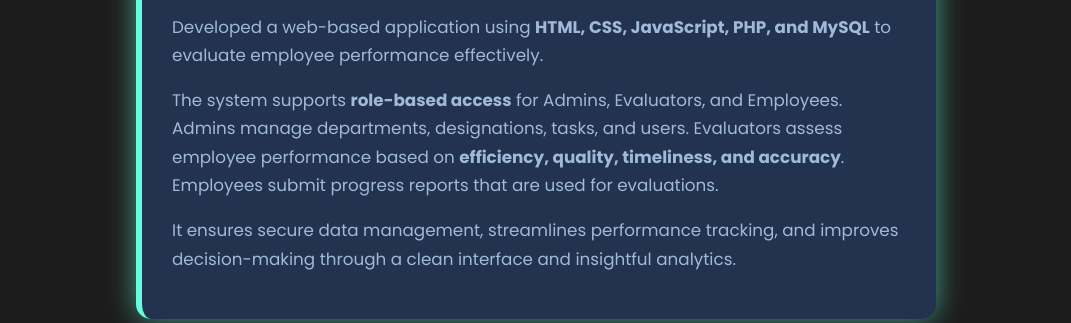
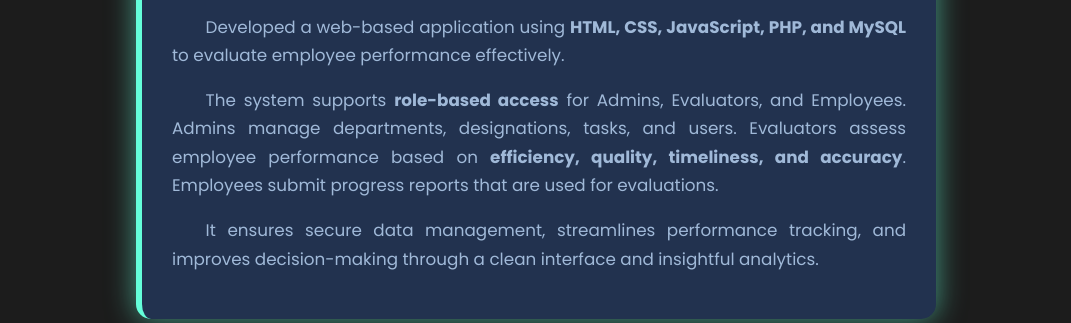
Before and after one commit to Naveen1739/Naveen---Portfolio, a plain HTML site: page index.html in a window 1280 px wide. Shown: the part 3135-3458 px from the top of the page, without its empty margins (104-1175 px from the left). Drawn offline with Linux system fonts and the light colour scheme.

Commit message:
Added Text Align Justify

```diff
--- a/index.html
+++ b/index.html
@@ -65,7 +65,7 @@
     <div class="about-container">
       <div class="about-content about-box">
         <h2>About Me</h2>
-        <p>
+        <p class="align">
           Hello! I'm <strong>Naveen R</strong>, a passionate and dedicated Software Developer
           currently pursuing a B.Sc. in Information Technology. I enjoy building
           responsive, animated, and efficient web applications with modern technologies.
@@ -165,17 +165,17 @@
     <div class="services-grid">
       <div class="service-box">
         <h3>Employee Performance Evaluation System</h3>
-        <p>
+        <p class="indented">
           Developed a web-based application using <strong>HTML, CSS, JavaScript, PHP, and MySQL</strong> to evaluate
           employee performance effectively.
         </p>
-        <p>
+        <p class="indented">
           The system supports <strong>role-based access</strong> for Admins, Evaluators, and Employees. Admins manage
           departments, designations, tasks, and users. Evaluators assess employee performance based on
           <strong>efficiency, quality, timeliness, and accuracy</strong>. Employees submit progress reports that are
           used for evaluations.
         </p>
-        <p>
+        <p class="indented">
           It ensures secure data management, streamlines performance tracking, and improves decision-making through a
           clean interface and insightful analytics.
         </p>
--- a/style.css
+++ b/style.css
@@ -424,6 +424,11 @@ body {
   font-size: 18px;
   line-height: 1.8;
   color: #d3d3d3;
+  text-align: justify;
+}
+
+.about-content  .align{
+  text-indent: 2em;
 }
 
 /* Profile image styles */
@@ -799,6 +804,11 @@ body {
   font-size: 1.05rem;
   line-height: 1.7;
   margin-bottom: 1rem;
+  text-align: justify;
+}
+
+.indented {
+  text-indent: 2em;
 }
 
 /* Glow animation */
```
